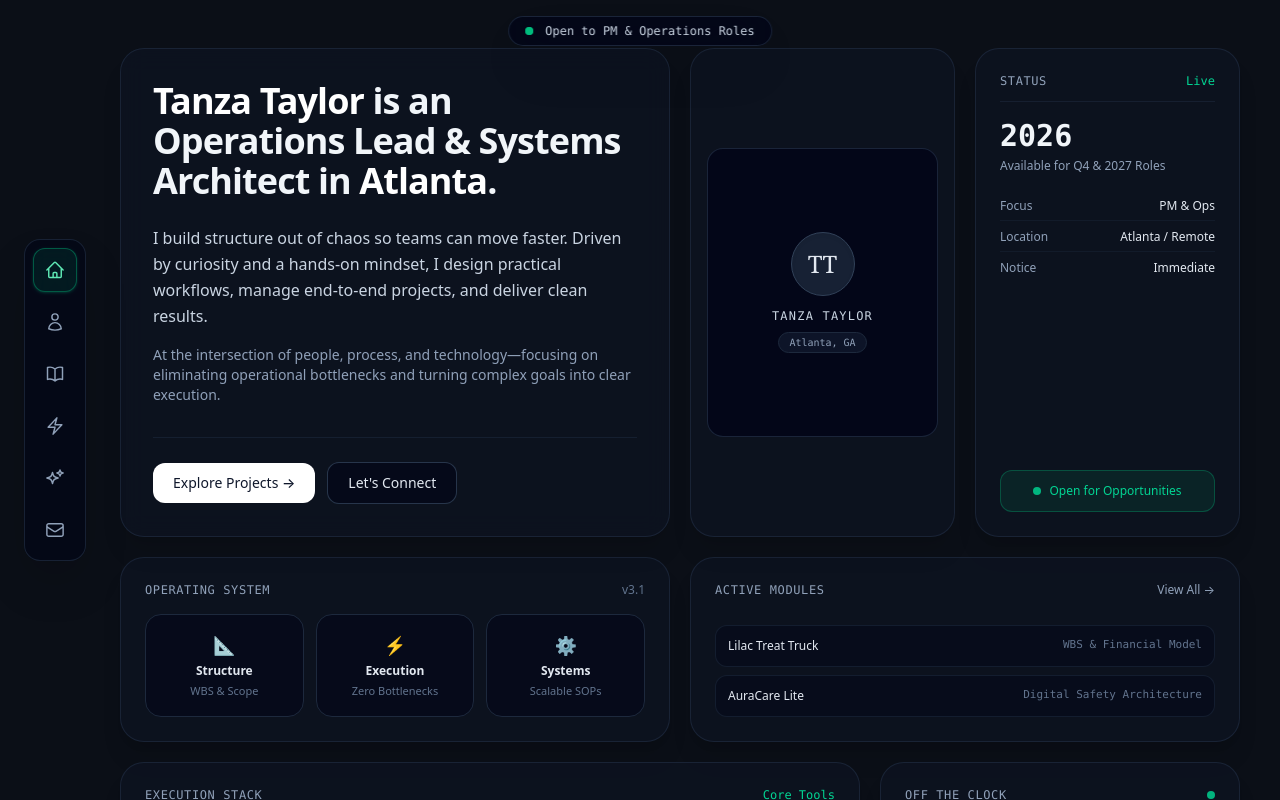
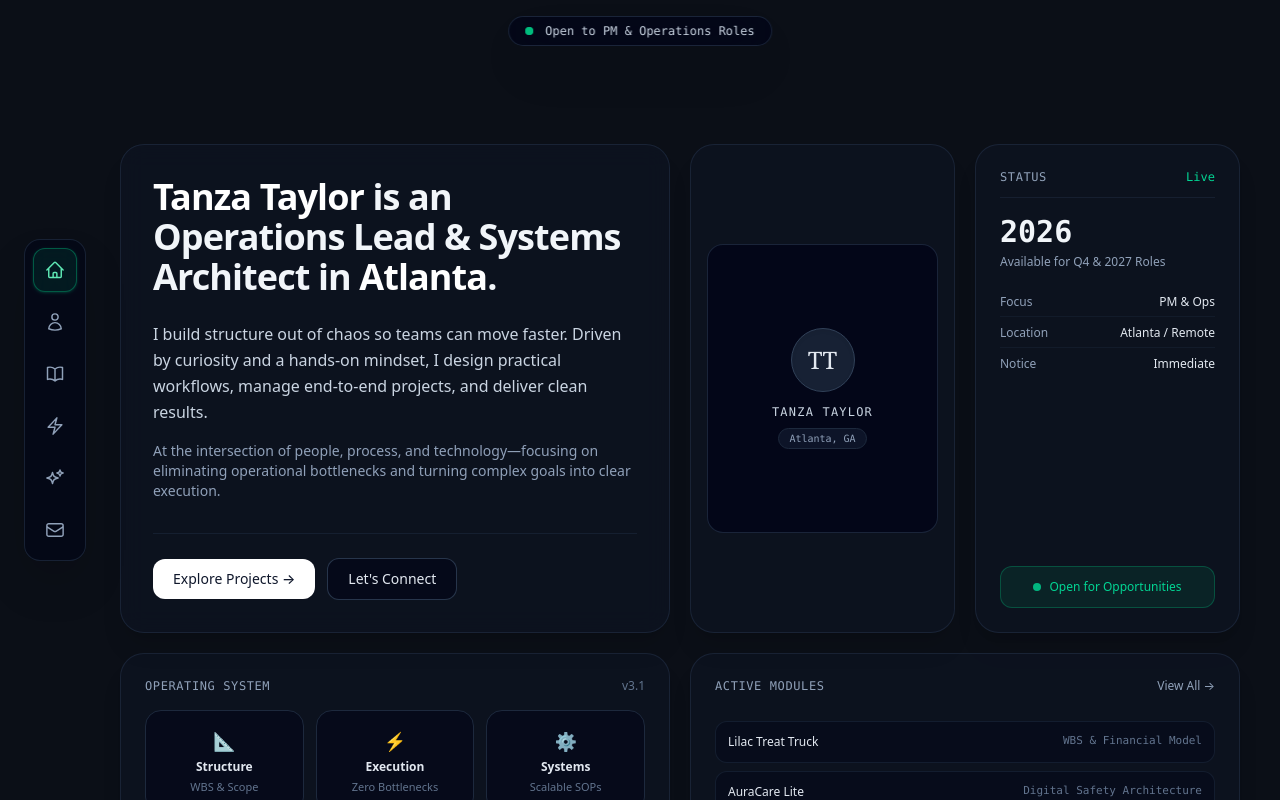
Before and after one commit to tanztylr/portfolio-v3, a Next.js app: page / in a window 1280 px wide. Shown: the top 800 px of the page. Built offline with nearby package versions, Linux system fonts and the light colour scheme.

Commit message:
fix: resolve dynamic island clearance and balance notes layout proportions

```diff
--- a/app/layout.tsx
+++ b/app/layout.tsx
@@ -189,7 +189,7 @@ const [currentHash, setCurrentHash] = useState('');
         )}
 
         {/* MAIN PAGE VIEW */}
-        <div className="lg:pl-20 min-h-[calc(100vh-80px)]">
+        <div className="lg:pl-20 pt-24 pb-16 min-h-screen">
           {children}
         </div>
 
```
